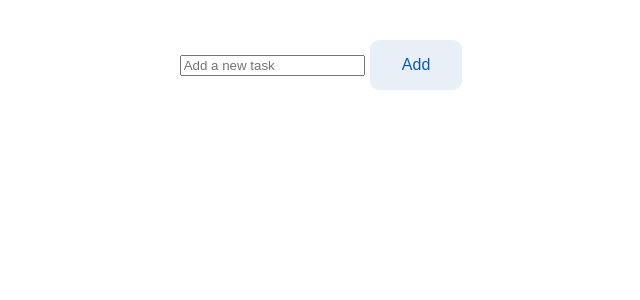
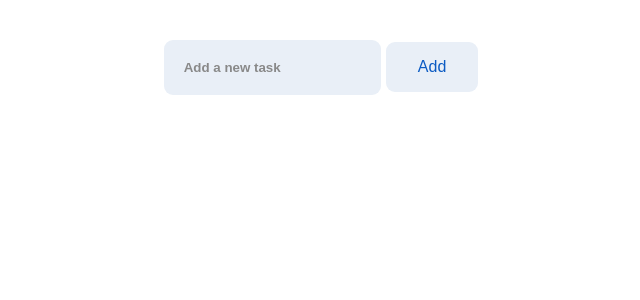
Before and after one commit to Andrej2003/todo, a Flask app: page / in a window 1280 px wide. Shown: the part 117-417 px from the top of the page, without its empty margins (319-959 px from the left). Run offline with Flask 3, Linux system fonts and the light colour scheme.

Commit message:
add input style

```diff
--- a/static/style.css
+++ b/static/style.css
@@ -43,3 +43,20 @@ button {
   color: var(--btn-text);
   font-size: 1rem;
 }
+
+input {
+  padding: 1.25rem;
+  border: 0;
+  background-color: var(--light-blue);
+  border-radius: 9px;
+}
+
+input::placeholder {
+  font-weight: bold;
+  color: rgb(137, 137, 137);
+}
+
+input:focus {
+  border: 0;
+  outline: none;
+}
```
